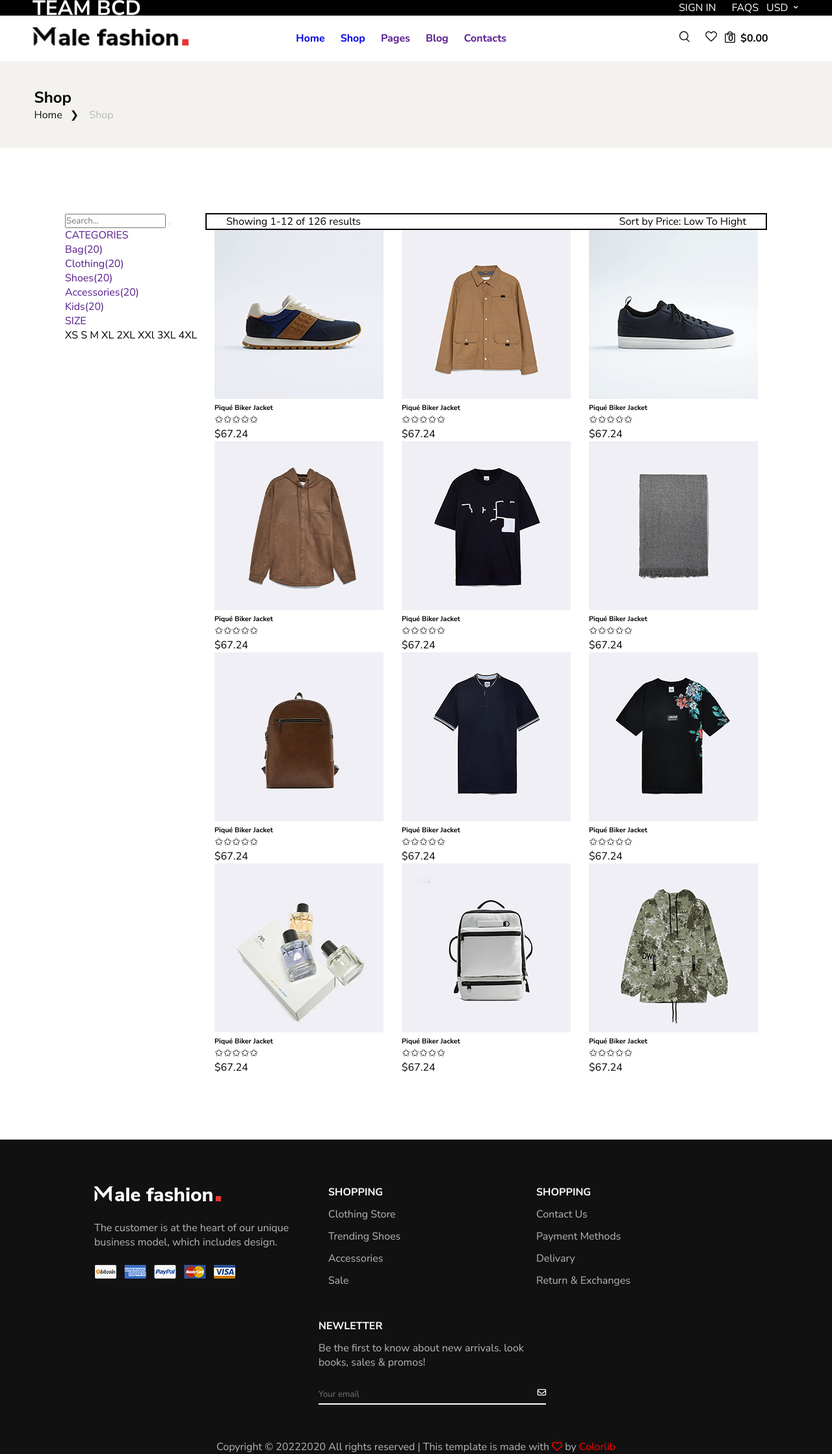
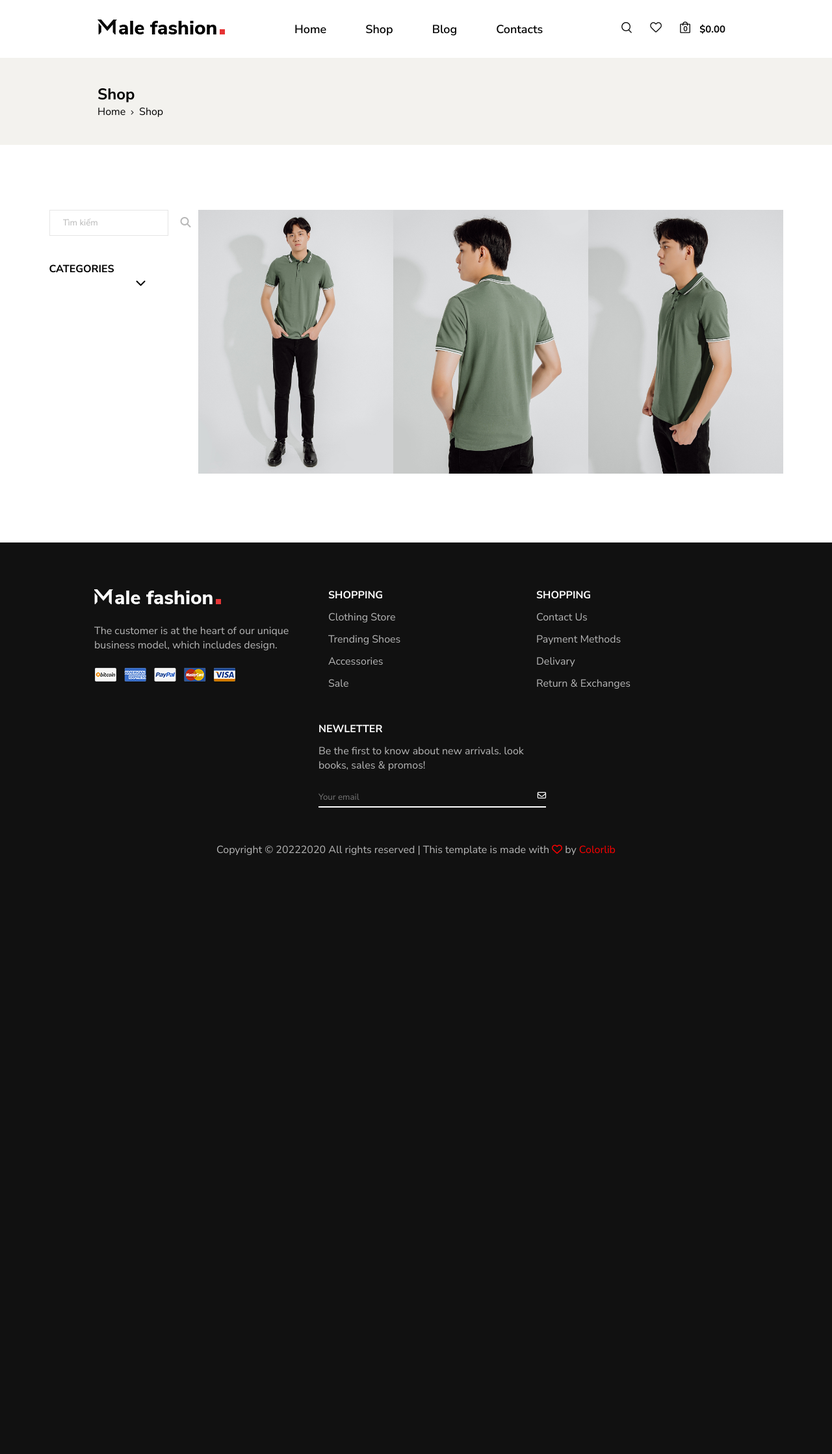
Before and after one commit to Hoangdao192/SaleWeb, a PHP site: page /shop.html in a window 1280 px wide. Shown: the whole page at 65% size. After the commit the page ends 1316 px from the top, so only its background shows below. Run offline with PHP 8.4, Linux system fonts and the light colour scheme; some libraries are stand-ins or nearby versions.

Commit message:
fix file shop.html, backend cho shop.html

```diff
--- /dev/null
+++ b/css/font.css
@@ -0,0 +1,4 @@
+@font-face {
+    font-family: FontAwesome;
+    src: url("font/FontAwesome.otf");
+}
--- /dev/null
+++ b/css/shop.css
@@ -0,0 +1,297 @@
+:root {
+    --main-text-font: "Nunito Sans", sans-serif;
+}
+
+li {
+    list-style: none;
+}
+
+a {
+    text-decoration: none;
+}
+
+* {
+    margin: 0;
+    padding: 0;
+    box-sizing: border-box;
+    font-family: "Nunito Sans", sans-serif;
+}
+
+/*---------------------HEADER--------------------*/
+
+.header {
+    justify-content: space-between;
+    align-items: center;
+    display: flex;
+    padding: 30px 150px;
+    font-size: 18px;
+    font-weight: 300;
+    color: black;
+}
+
+.logo img {
+    height: 23px;
+    width: 196px;
+}
+
+.menu {
+    display: flex;
+    align-items: center;
+    font-weight: bolder;
+}
+
+.menu a {
+    text-decoration: none;
+    color: black;
+    font-weight: 600;
+}
+
+.menu > li {
+    padding: 0 30px;
+}
+
+.other {
+    align-items: center;
+    text-align: right;
+    display: flex;
+    font-size: 15px;
+    font-weight: bold;
+}
+
+.other a {
+    display: inline-block;
+	position: relative;
+}
+
+.other a span {
+    color: #0d0d0d;
+	font-size: 11px;
+	position: absolute;
+	left: 5px;
+	top: 4px;
+}
+
+.other li {
+    flex: 1;
+    padding: 0 12px;
+    margin: 0 2px;
+}
+
+.other li:last-child {
+    margin-left: 0;
+    padding-left: 0;
+}
+
+.quantity {
+    align-items: baseline;
+}
+
+/*---------------------DIRECTORY--------------------*/
+
+.directory {
+    padding: 40px 0;
+    padding-left: 150px;
+    background-color: #F3F2EE;
+}
+
+.directory span {
+    font-family: 'FontAwesome';
+    font-size: 12px;
+}
+
+/*---------------------CONTENT--------------------*/
+
+.content {
+    padding: 100px 150px;
+    display: flex;
+    justify-content: center;
+}
+
+.content-left {
+    flex: 1;
+}
+
+.content-right {
+    flex: 3
+}
+
+/*---------------------content-left--------------------*/
+
+.search-box {
+    padding: 10px 10px;
+    display: flex;
+    justify-content: space-between;
+    width: 80%;
+    border: 1px solid #e5e5e5;
+    margin-bottom: 40px;
+}
+
+.search-box input {
+    border: none;
+    padding-left: 10px;
+    margin-right: 30px;
+    outline: none;
+}
+
+.search-box input::placeholder { /* Chrome, Firefox, Opera, Safari 10.1+ */
+    color: #b7b7b7;
+    font-family: "Nunito Sans", sans-serif;
+    opacity: 1; /* Firefox */
+}
+
+.search-box input:-ms-input-placeholder { /* Internet Explorer 10-11 */
+    color: #b7b7b7;
+    font-family: "Nunito Sans", sans-serif;
+}
+
+.search-box input::-ms-input-placeholder { /* Microsoft Edge */
+    color: #b7b7b7;
+    font-family: "Nunito Sans", sans-serif;
+}
+
+.search-box i {
+    color: #b7b7b7;
+}
+
+.categories {
+    width: 100%;
+}
+
+.categories i {
+    margin-left: 133px;
+    cursor: pointer;
+}
+
+.categories h1 {
+    display: inline-block;
+    font-size: 16px;
+    margin-bottom: 0;
+}
+
+.categories-sub-menu {
+    display: none;
+}
+
+.categories-sub-menu a {
+    display: inline-block;
+    text-decoration: none;
+    color: #b7b7b7;
+    transition: 0.3s;
+    margin-bottom: 7px;
+}
+
+.categories-sub-menu a:hover {
+    color: black;
+}
+
+.categories-sub-menu-show {
+    display: block;
+}
+
+/*---------------------content-right--------------------*/
+.content-right {
+    display: flex;
+    justify-content: space-between;
+}
+
+.product-item img {
+    width: 300px;
+}
+
+/*---------------------------- footer---------------------------------*/
+
+.footer {
+    box-sizing: border-box;
+    background: #111;
+    padding-top: 70px;
+    width: 100%;
+    display: block;
+    color: #B7B7B7;
+    left: 0px;
+    font: 15px;
+}
+
+.footer__container {
+    width: 100%;
+    padding: 0 15px;
+    margin-right: auto;
+    margin-left: auto;
+}
+
+.footer__row {
+    display: flex;
+    flex-wrap: wrap;
+    margin-left: -15px;
+    margin-right: -15px;
+    justify-content: center;
+}
+
+.footer__about {
+    max-width: 24%;
+    min-width: 350px;
+    margin-bottom: 30px;
+}
+
+.footer__about * {
+    margin: 12px 0;
+}
+
+.footer__about .footer__logo {
+    margin-top: -10px;
+}
+
+.footer__widget {
+    max-width: 24%;
+    min-width: 350px;
+    margin-bottom: 30px;
+    margin-left: 10px;
+    margin-right: -40px;
+}
+
+.footer__widget * {
+    margin: 12px 0;
+}
+
+.footer__widget b {
+    margin: 0 0 20px 0;
+    color: #FFF;
+}
+
+.footer__widget li a {
+    color: #B7B7B7;
+}
+
+.footer__widget input {
+    color: #B7B7B7;
+    background-color: transparent;
+    border: none;
+    width: 100%;
+    padding: 5px 0;
+    border-bottom: 2px solid #FFF;
+}
+
+.footer__widget form {
+    display: flex;
+    flex-direction: row-reverse;
+}
+
+.footer__widget button {
+    position: absolute;
+    display: inline-block;
+    transform: translateY(-20%);
+    border: none;
+    background: transparent;
+    cursor: pointer;
+}
+
+.footer__widget i {
+    color: #FFF;
+}
+
+.footer__copyright p {
+    text-align: center;
+}
+
+.footer__copyright i,a {
+    color: red
+}
--- a/css/style.css
+++ b/css/style.css
@@ -512,8 +512,6 @@ li:hover .dropdown {
     justify-content: space-around;
 }
 
-.category__right__up p {}
-
 .category__right__up__select {
     display: none;
 }
--- /dev/null
+++ b/javascript/shop.js
@@ -0,0 +1,4 @@
+const arrowButton = document.querySelector(".show-categories");
+arrowButton.addEventListener("click", function(){
+    document.querySelector(".categories-sub-menu").classList.toggle("categories-sub-menu-show");
+});
--- a/shop.html
+++ b/shop.html
@@ -1,57 +1,27 @@
 <!DOCTYPE html>
 <html lang="en">
-
 <head>
-    <meta charset="utf-8">
-    <meta name="viewport" content="width-device-width, initial-scale-1.0">
+    <meta charset="UTF-8">
+    <meta http-equiv="X-UA-Compatible" content="IE=edge">
+    <meta name="viewport" content="width=device-width, initial-scale=1.0">
     <link href="https://fonts.googleapis.com/css2?family=Nunito+Sans:wght@300;400;600;700;800;900&display=swap" rel="stylesheet">
     <script src="https://kit.fontawesome.com/74e2dc450b.js" crossorigin="anonymous"></script>
-    <link rel="stylesheet" href="css/style.css">
-    <title>TEAM BCD - Male faction</title>
+    <link rel="stylesheet" href="css/shop.css">
+    <link rel="stylesheet" href="css/font.css">
+    <title>SHOP</title>
 </head>
-
 <body>
-    <!-----------------------------------Header------------------------------------------------------------>
-    <header>
-        <!-------------------Headertop------------------------------------------------>
-        <div class="headertop">
-            <div>
-                <h1>TEAM BCD</h1>
-            </div>
-            <div class="toolsupport">
-                <li><a href="">SIGN IN</a></li>
-                <li><a href="">FAQS</a></li>
-                <div class="unitmoney"><a class="unitmoney" href="">USD</a>
-                    <span class="selectunitmoney">&#8964;</span>
-                    <ul class="selectunit">
-                        <li><a href="">USD</a></li>
-                        <li><a href="">EUR</a></li>
-                    </ul>
-                </div>
-            </div>
-        </div>
-        <!-------------------Headerbottom--------------------------------------------->
-        <div class="headerbottom">
+    <section class="header">
         <div class="logo">
             <a href=""><img src="images/logo.png"></a>
         </div>
         <div class="menu">
             <li><a href="index.html">Home</a></li>
             <li><a href="shop.html">Shop</a></li>
-                <li><a href="">Pages</a>
-                    <ul class="dropdown">
-                        <li><a href="">About Us</a></li>
-                        <li><a href="">Shop Details</a></li>
-                        <li><a href="">Shopping Cart</a></li>
-                        <li><a href="">Check out</a></li>
-                        <li><a href="">Blog Details</a></li>
-                    </ul>
-                </li>
-                <li><a href="">Blog</a></li>
-                <li><a href="">Contacts</a></li>
+            <li><a href="#">Blog</a></li>
+            <li><a href="#">Contacts</a></li>
         </div>
-            <!-------------------Orther------------------------------------------------>
-            <div class="orther">
+        <div class="other">
             <li>
                 <a href="#"><img src="images/icon/search.png"></a>
             </li>
@@ -59,145 +29,42 @@
                 <a href="#"><img src="images/icon/heart.png"></a>
             </li>
             <li class="quantity">
-                    <p class="quantity__product">0</p><img src="images/icon/cart.png">
+                <a href="#"><img src="images/icon/cart.png"><span>0</span></a>
             </li>
-                <div class="price">$0.00</div>
+            <li class="price">$0.00</li>
+        </div>
+    </section>
+    <section class="directory">
+        <h1>Shop</h1>
+        <p>Home &nbsp;<span></span>&nbsp;  Shop</p>
+    </section>
+    <section class="content">
+        <div class="content-left">
+            <div class="search-box">
+                <input type="text" placeholder="Tìm kiếm">
+                <i class="fa-solid fa-magnifying-glass"></i>
+            </div>
+            <div class="categories">
+                <h1>CATEGORIES</h1><i class="show-categories fa-solid fa-chevron-down"></i>
+                <div class="categories-sub-menu">
+                    <br><a href="">Nam</a><br>
+                    <a href="">Nữ</a><br>
+                    <a href="">Phụ kiện</a>
                 </div>
             </div>
-    </header>
-
-    <!------------------------------Category----------------------------------------------------------------------------->
-    <!-------------------------UpderCategory----------------------------------------------------------------------->
-    <section class="upder-category">
-        <div class="container">
-            <h4>Shop</h4>
-            <div class="upder-category__link">
-                <a href="index.html">Home</a>
-                <span>Shop</span>
+        </div>
+        <div class="content-right">
+            <div class="product-item">
+                <img src="images/product/man/img1.jpg">
+            </div>
+            <div class="product-item">
+                <img src="images/product/man/img2.jpg">
+            </div>
+            <div class="product-item">
+                <img src="images/product/man/img3.jpg">
             </div>
         </div>
     </section>
-
-    <!-------------------------Category---------------------------------------------------------------------------->
-    <section class="category row">
-
-        <div class="category__left">
-            <form action="">
-                <input type="search" placeholder="Search...">
-                <button><span></span></button>
-            </form>
-            <a href="">CATEGORIES</a>
-            <div class="category__left__content">
-                <li><a href="">Bag(20)</a></li>
-                <li><a href="">Clothing(20)</a></li>
-                <li><a href="">Shoes(20)</a></li>
-                <li><a href="">Accessories(20)</a></li>
-                <li><a href="">Kids(20)</a></li>
-            </div>
-            <a href="">SIZE</a>
-            <div class="category__left__content">
-                <label for="">XS</label>
-                <label for="">S</label>
-                <label for="">M</label>
-                <label for="">XL</label>
-                <label for="">2XL</label>
-                <label for="">XXl</label>
-                <label for="">3XL</label>
-                <label for="">4XL</label>
-            </div>
-        </div>
-
-        <div class="categoty__right">
-            <div class="category__right__up">
-                <p>Showing 1-12 of 126 results</p>
-                <p>Sort by Price: <span>Low To Hight</span></p>
-                <div class="category__right__up__select">
-                    <span></span>
-                    <ul>
-                        <li>Low To Hight</li>
-                        <li>$0 - $55</li>
-                        <li>$55 - $100</li>
-                    </ul>
-                </div>
-            </div>
-            <div class="category__right__content">
-                <div class="category__right__content_item">
-                    <img src="images/product/product-1.jpg">
-                    <h6>Piqué Biker Jacket</h6>
-                    <span></span>
-                    <p>$67.24</p>
-                </div>
-                <div class="category__right__content_item">
-                    <img src="images/product/product-2.jpg">
-                    <h6>Piqué Biker Jacket</h6>
-                    <span></span>
-                    <p>$67.24</p>
-                </div>
-                <div class="category__right__content_item">
-                    <img src="images/product/product-3.jpg">
-                    <h6>Piqué Biker Jacket</h6>
-                    <span></span>
-                    <p>$67.24</p>
-                </div>
-                <div class="category__right__content_item">
-                    <img src="images/product/product-4.jpg">
-                    <h6>Piqué Biker Jacket</h6>
-                    <span></span>
-                    <p>$67.24</p>
-                </div>
-                <div class="category__right__content_item">
-                    <img src="images/product/product-5.jpg">
-                    <h6>Piqué Biker Jacket</h6>
-                    <span></span>
-                    <p>$67.24</p>
-                </div>
-                <div class="category__right__content_item">
-                    <img src="images/product/product-6.jpg">
-                    <h6>Piqué Biker Jacket</h6>
-                    <span></span>
-                    <p>$67.24</p>
-                </div>
-                <div class="category__right__content_item">
-                    <img src="images/product/product-7.jpg">
-                    <h6>Piqué Biker Jacket</h6>
-                    <span></span>
-                    <p>$67.24</p>
-                </div>
-                <div class="category__right__content_item">
-                    <img src="images/product/product-8.jpg">
-                    <h6>Piqué Biker Jacket</h6>
-                    <span></span>
-                    <p>$67.24</p>
-                </div>
-                <div class="category__right__content_item">
-                    <img src="images/product/product-9.jpg">
-                    <h6>Piqué Biker Jacket</h6>
-                    <span></span>
-                    <p>$67.24</p>
-                </div>
-                <div class="category__right__content_item">
-                    <img src="images/product/product-10.jpg">
-                    <h6>Piqué Biker Jacket</h6>
-                    <span></span>
-                    <p>$67.24</p>
-                </div>
-                <div class="category__right__content_item">
-                    <img src="images/product/product-11.jpg">
-                    <h6>Piqué Biker Jacket</h6>
-                    <span></span>
-                    <p>$67.24</p>
-                </div>
-                <div class="category__right__content_item">
-                    <img src="images/product/product-12.jpg">
-                    <h6>Piqué Biker Jacket</h6>
-                    <span></span>
-                    <p>$67.24</p>
-                </div>
-            </div>
-
-    </section>
-
-    <!-------------------------Footer------------------------------------------------------------------------------------>
     <footer class="footer">
         <div class="footer__container">
             <div class="footer__row">
@@ -239,13 +106,11 @@
             </div>
             <div class="footer__copyright">
                 <p>Copyright © 20222020 All rights reserved | This template is made with
-                    <i class="fa fa-heart-o" aria-hidden="true"></i> by <a href="https://colorlib.com/"> Colorlib</a></p>
+                    <i class="fa fa-heart-o" aria-hidden="true"></i> by <a href="https://colorlib.com/"> Colorlib</a>
+                </p>
             </div>
         </div>
     </footer>
 </body>
-
-<script>
-</script>
-
+<script src="javascript/shop.js"></script>
 </html>
```
Also changed, not shown: font/FontAwesome.otf (added), images/product/man/img1.jpg (added), images/product/man/img2.jpg (added), images/product/man/img3.jpg (added). Lines whose indentation alone changed are shown as unchanged.
